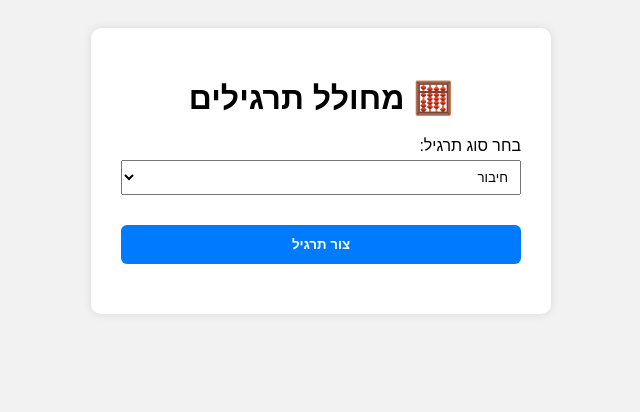
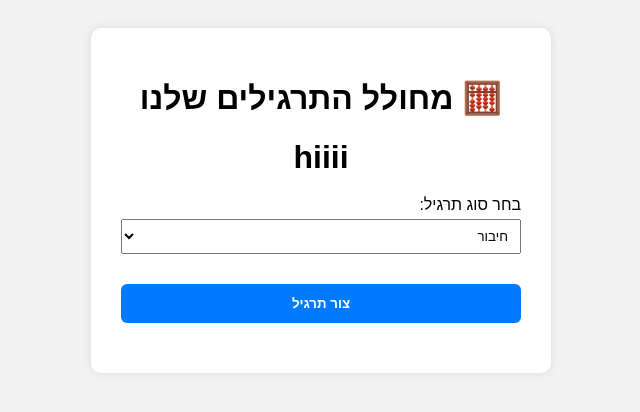
Before and after one commit to DevOps-SAOS/Application, a website: page src/index.html in a window 1280 px wide. Shown: the whole page, without its empty margins (319-959 px from the left). Drawn offline with Linux system fonts and the light colour scheme.

Commit message:
test selenium21

```diff
--- a/src/index.html
+++ b/src/index.html
@@ -8,7 +8,8 @@
   </head>
   <body>
     <div class="container">
-      <h1>🧮 מחולל תרגילים</h1>
+      <h1>🧮 מחולל התרגילים שלנו</h1>
+      <h1>hiiii</h1>
 
       <label>
         בחר סוג תרגיל:
```
Also changed, not shown: 1 other file.
